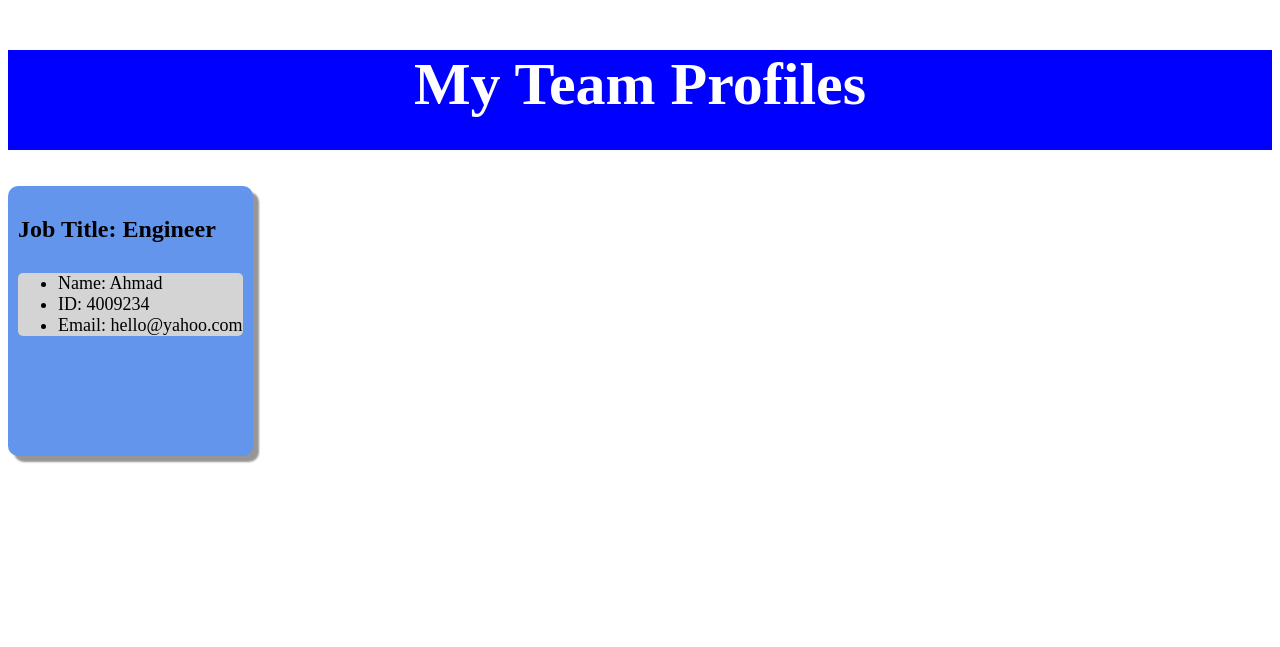
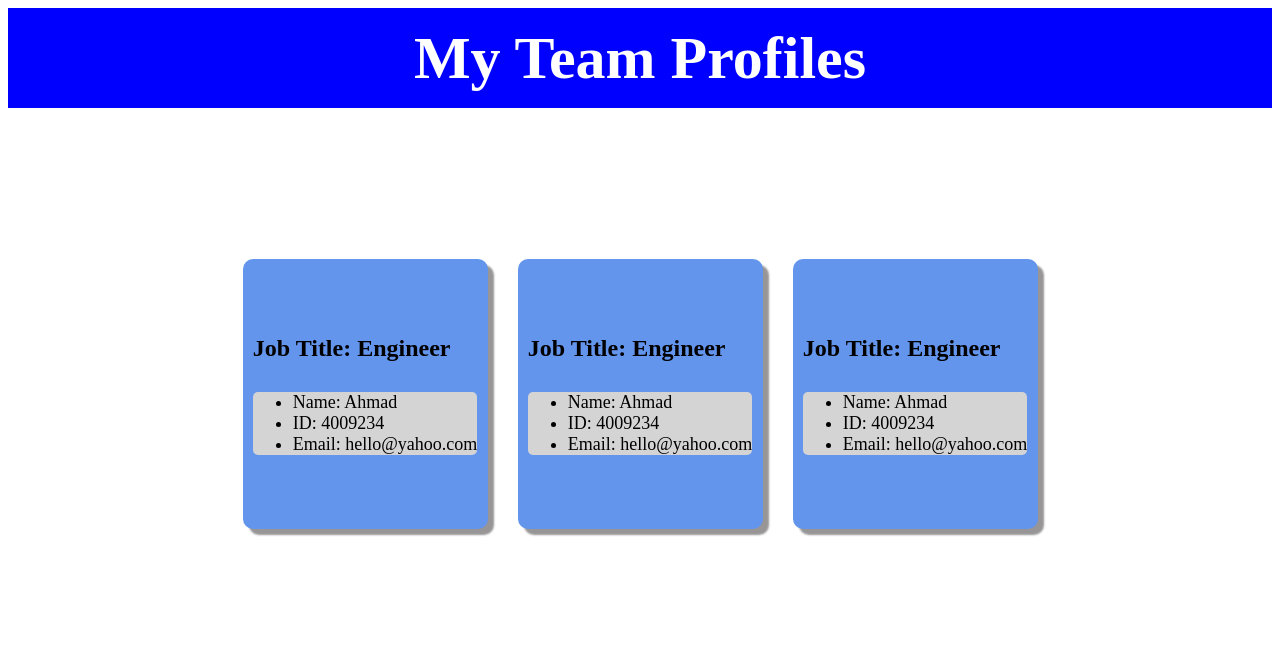
Before and after one commit to ahmadkane93/OSU-bootcamp-teamprofile-generator, a plain HTML site: page ProfileGenerator.html in a window 1280 px wide. Drawn offline with Linux system fonts and the light colour scheme.

Commit message:
Update html

```diff
--- a/ProfileGenerator.css
+++ b/ProfileGenerator.css
@@ -1,3 +1,5 @@
+
+
 .nav {
     height:100px;
     color:white;
@@ -5,6 +7,17 @@
     text-align: center;
     font-size: 40px;
     width:100%;
+    align-items: center;
+    display: flex;
+    justify-content: center;
+}
+
+.profileBox{
+    align-items: center;
+    display: flex;
+    justify-content: center;
+    height:500px;
+    gap:15px;
 }
 
 .profileCard{
@@ -14,6 +27,9 @@
     border-radius: 10px;
     padding:10px;
     box-shadow: 6px 6px 2px rgb(151, 149, 149);
+    align-items: center;
+    display: flex;
+    justify-content: center;
 }
 
 .memberCredentials{
--- a/ProfileGenerator.html
+++ b/ProfileGenerator.html
@@ -16,6 +16,8 @@
     </div>
     <br>
     <br>
+    <div class="profileBox">
+
         <div class="profileCard">
             <div class="memberJob">
                 <h2>Job Title: Engineer</h2>
@@ -29,5 +31,35 @@
                 </div>
             </div>
         </div>
+        <br>
+        <div class="profileCard">
+            <div class="memberJob">
+                <h2>Job Title: Engineer</h2>
+
+                <div class="memberCredentials">
+                    <ul>
+                        <li>Name: Ahmad</li>
+                        <li>ID: 4009234</li>
+                        <li>Email: hello@yahoo.com </li>
+                    </ul>
+                </div>
+            </div>
+        </div>
+        <br>
+        <div class="profileCard">
+            <div class="memberJob">
+                <h2>Job Title: Engineer</h2>
+
+                <div class="memberCredentials">
+                    <ul>
+                        <li>Name: Ahmad</li>
+                        <li>ID: 4009234</li>
+                        <li>Email: hello@yahoo.com </li>
+                    </ul>
+                </div>
+            </div>
+        </div>
+    </div>
+
 </body>
 </html>
```
Lines whose indentation alone changed are shown as unchanged.
